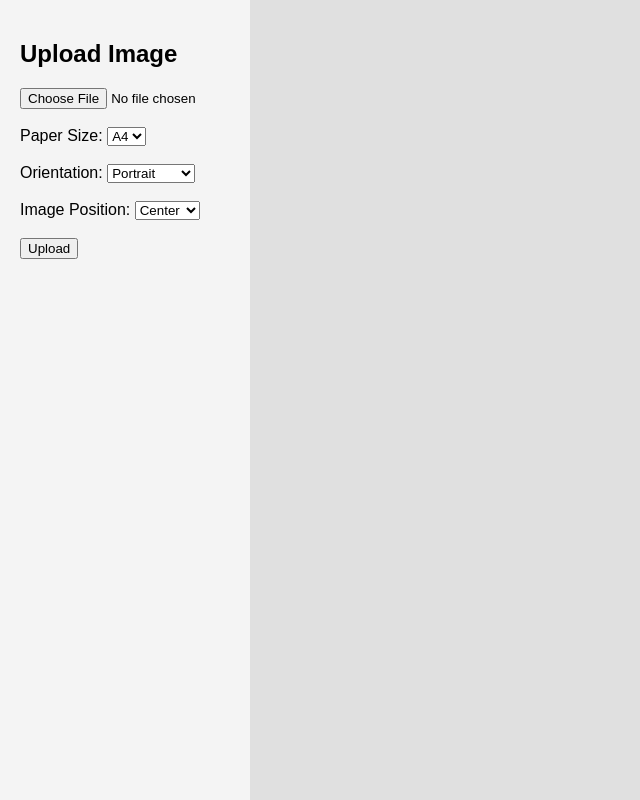
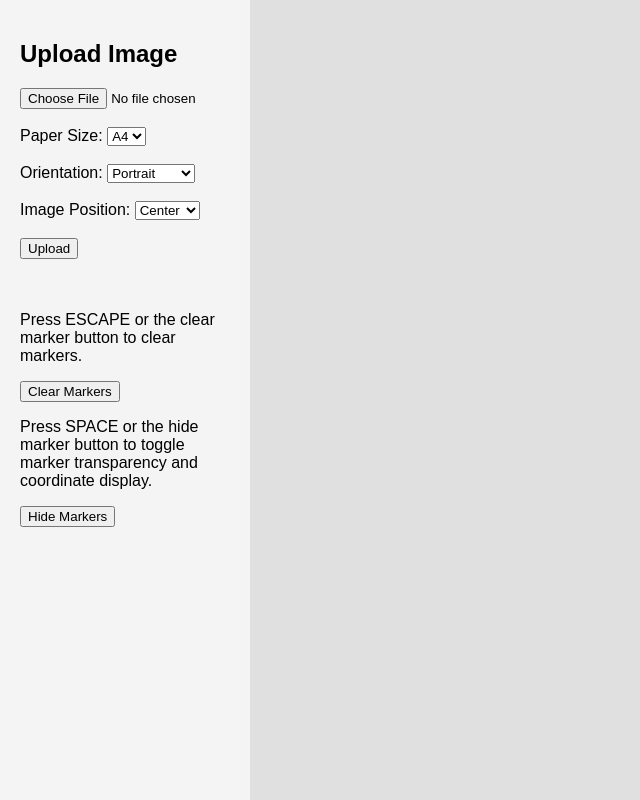
Before and after one commit to mr-shovel/tekentool, a Flask app: page / in a window 1280 px wide. Shown: the whole page, without its empty margins (0-640 px from the left). Run offline with Flask 3, Linux system fonts and the light colour scheme.

Commit message:
added transparency

```diff
--- a/templates/index.html
+++ b/templates/index.html
@@ -46,7 +46,7 @@
       justify-content: center;
       align-items: center;
       overflow: hidden;
-      position: relative; /* for positioning the tooltip and SVG overlay */
+      position: relative; /* for positioning tooltip and SVG overlay */
     }
     /* The paper element represents the physical page */
     #paper {
@@ -65,16 +65,16 @@
       object-fit: contain;
       display: block;
     }
-    /* SVG overlay for drawing fixed circles, labels, and the extended line */
+    /* SVG overlay for drawing fixed markers, labels, and lines */
     #overlay {
       position: absolute;
       top: 0;
       left: 0;
       width: 100%;
       height: 100%;
-      pointer-events: none; /* allow clicks to pass through */
+      pointer-events: none; /* allow mouse events to pass through */
     }
-    /* Coordinates tooltip styling */
+    /* Coordinates tooltip styling (for hover) */
     #coords {
       position: fixed;
       background: rgba(0, 0, 0, 0.7);
@@ -85,6 +85,12 @@
       pointer-events: none;
       font-size: 0.9em;
       z-index: 1000;
+    }
+    /* Styling for the Clear Markers button */
+    #clear-markers #hide-markers {
+      margin-top: 20px;
+      padding: 8px 12px;
+      font-size: 1em;
     }
   </style>
 </head>
@@ -115,20 +121,30 @@
         <option value="right">Right</option>
       </select>
       <br /><br />
+      <!-- (Label positioning and distance calculation features from previous steps were removed per instruction.) -->
       <button type="submit">Upload</button>
     </form>
+
+    <br /><br />
+    <p>Press ESCAPE or the clear marker button to clear markers.
+    </p>
+    <!-- Clear Markers button -->
+    <button id="clear-markers" type="button">Clear Markers</button>
+    <p>Press SPACE or the hide marker button to toggle marker transparency and coordinate display.</p>
+    <!-- Hide Markerts button -->
+    <button id="hide-markers" type="button">Hide Markers</button>
 </div>
 
   <div id="main">
     {% if uploaded_image %}
       <div id="canvas-container">
-        <!-- The paper element will have dimensions computed via JavaScript -->
+        <!-- The paper element's dimensions are computed via JavaScript -->
         <div id="paper">
           <img id="uploaded-image" src="{{ url_for('static', filename='uploads/' + uploaded_image) }}" alt="Uploaded Image">
-          <!-- SVG overlay for drawing fixed points, labels, and the extended line -->
+          <!-- SVG overlay for drawing markers and lines -->
           <svg id="overlay"></svg>
         </div>
-        <!-- Tooltip showing coordinates in mm from the paper's bottom-right -->
+        <!-- Tooltip showing hover coordinates -->
         <div id="coords">X: 0mm, Y: 0mm</div>
       </div>
     {% endif %}
@@ -142,8 +158,12 @@
       const orientationSelect = document.getElementById("orientation");
       const imagePositionSelect = document.getElementById("image-position");
       const overlay = document.getElementById("overlay");
+      const clearMarkersButton = document.getElementById("clear-markers");
+      const hideMarkersButton = document.getElementById("hide-markers");
 
-      // Global array for fixed points (each with x,y in paper pixel coordinates)
+      // Global state for toggling transparent mode.
+      let transparentMode = false;
+      // Array to store fixed points (each with x,y in paper pixel coordinates)
       let fixedPoints = [];
 
       // Update the dimensions of the paper element based on selected paper size and orientation.
@@ -168,11 +188,9 @@
             heightMM = 148;
           }
         }
-        // Get container dimensions.
         const container = document.getElementById("canvas-container");
         const containerRect = container.getBoundingClientRect();
         const paperRatio = widthMM / heightMM;
-        // Compute maximum display dimensions preserving aspect ratio.
         let displayWidth = containerRect.width;
         let displayHeight = containerRect.height;
         if (displayWidth / displayHeight > paperRatio) {
@@ -180,10 +198,8 @@
         } else {
           displayHeight = displayWidth / paperRatio;
         }
-        // Set paper element dimensions.
         paperElement.style.width = displayWidth + "px";
         paperElement.style.height = displayHeight + "px";
-        // Store the mm dimensions in data attributes for coordinate calculations.
         paperElement.dataset.widthmm = widthMM;
         paperElement.dataset.heightmm = heightMM;
       }
@@ -195,17 +211,17 @@
           paperElement.style.justifyContent = "center";
           paperElement.style.alignItems = "center";
         } else if (pos === "top") {
-          paperElement.style.justifyContent = "center";   // horizontally centered
-          paperElement.style.alignItems = "flex-start";     // top aligned
+          paperElement.style.justifyContent = "center";
+          paperElement.style.alignItems = "flex-start";
         } else if (pos === "bottom") {
-          paperElement.style.justifyContent = "center";   // horizontally centered
-          paperElement.style.alignItems = "flex-end";       // bottom aligned
+          paperElement.style.justifyContent = "center";
+          paperElement.style.alignItems = "flex-end";
         } else if (pos === "left") {
-          paperElement.style.justifyContent = "flex-start"; // left aligned
-          paperElement.style.alignItems = "center";         // vertically centered
+          paperElement.style.justifyContent = "flex-start";
+          paperElement.style.alignItems = "center";
         } else if (pos === "right") {
-          paperElement.style.justifyContent = "flex-end";   // right aligned
-          paperElement.style.alignItems = "center";         // vertically centered
+          paperElement.style.justifyContent = "flex-end";
+          paperElement.style.alignItems = "center";
         }
       }
 
@@ -213,13 +229,15 @@
       updatePaperDimensions();
       updateImagePosition();
 
-      // Update dimensions when paper size, orientation, or image position changes.
+      // Update paper dimensions or image position when selections change.
       paperSizeSelect.addEventListener("change", updatePaperDimensions);
       orientationSelect.addEventListener("change", updatePaperDimensions);
       imagePositionSelect.addEventListener("change", updateImagePosition);
 
-      // Mousemove: compute coordinates relative to the paper's bottom-right in mm.
+      // Hover: compute coordinates relative to paper's bottom-right in mm.
       paperElement.addEventListener("mousemove", (event) => {
+        // When in transparent mode, hide the hover coordinate tooltip.
+        if (transparentMode) return;
         const rect = paperElement.getBoundingClientRect();
         const mouseX = event.clientX - rect.left;
         const mouseY = event.clientY - rect.top;
@@ -237,47 +255,88 @@
         coords.style.display = "none";
       });
 
-      // Computes extended line endpoints that lie on the border of the paper.
+      // Compute extended line endpoints for two points.
       function computeExtendedLine(p1, p2, width, height) {
-        // Handle vertical line.
         if (p1.x === p2.x) {
           return { x1: p1.x, y1: 0, x2: p1.x, y2: height };
         }
-        // Handle horizontal line.
         if (p1.y === p2.y) {
           return { x1: 0, y1: p1.y, x2: width, y2: p1.y };
         }
         const slope = (p2.y - p1.y) / (p2.x - p1.x);
         const intercept = p1.y - slope * p1.x;
         const intersections = [];
-        // Left edge (x = 0)
         let yAtLeft = intercept;
         if (yAtLeft >= 0 && yAtLeft <= height) {
           intersections.push({ x: 0, y: yAtLeft });
         }
-        // Right edge (x = width)
         let yAtRight = slope * width + intercept;
         if (yAtRight >= 0 && yAtRight <= height) {
           intersections.push({ x: width, y: yAtRight });
         }
-        // Top edge (y = 0)
         let xAtTop = -intercept / slope;
         if (xAtTop >= 0 && xAtTop <= width) {
           intersections.push({ x: xAtTop, y: 0 });
         }
-        // Bottom edge (y = height)
         let xAtBottom = (height - intercept) / slope;
         if (xAtBottom >= 0 && xAtBottom <= width) {
           intersections.push({ x: xAtBottom, y: height });
         }
         if (intersections.length < 2) return null;
-        // For simplicity, take the first two valid intersections.
         return { x1: intersections[0].x, y1: intersections[0].y,
                  x2: intersections[1].x, y2: intersections[1].y };
       }
 
-      // On right-click, fixate the coordinate, draw an open circle and a label with a dark background.
-      // When two fixed points exist, draw the extended line.
+      // Convert an array of points into a smooth SVG path using Catmull-Rom to cubic Bézier conversion.
+      function catmullRom2Bezier(points, tension) {
+        if (points.length < 2) return "";
+        tension = tension || 0.5;
+        let d = `M ${points[0].x} ${points[0].y}`;
+        for (let i = 0; i < points.length - 1; i++) {
+          const p0 = i === 0 ? points[0] : points[i - 1];
+          const p1 = points[i];
+          const p2 = points[i + 1];
+          const p3 = (i + 2 < points.length) ? points[i + 2] : p2;
+          const bp1x = p1.x + ((p2.x - p0.x) / 6) * tension;
+          const bp1y = p1.y + ((p2.y - p0.y) / 6) * tension;
+          const bp2x = p2.x - ((p3.x - p1.x) / 6) * tension;
+          const bp2y = p2.y - ((p3.y - p1.y) / 6) * tension;
+          d += ` C ${bp1x} ${bp1y}, ${bp2x} ${bp2y}, ${p2.x} ${p2.y}`;
+        }
+        return d;
+      }
+
+      // Draw or update the line (straight or curved) through the fixed points.
+      function updateFixedLine() {
+        // Remove any existing fixed-line elements.
+        const existingLines = overlay.querySelectorAll('.fixed-line');
+        existingLines.forEach(line => line.remove());
+        if (fixedPoints.length < 2) return;
+        const rect = paperElement.getBoundingClientRect();
+        const svgNS = "http://www.w3.org/2000/svg";
+        let pathString = "";
+        if (fixedPoints.length === 2) {
+          const lineEndpoints = computeExtendedLine(fixedPoints[0], fixedPoints[1], rect.width, rect.height);
+          if (lineEndpoints) {
+            pathString = `M ${lineEndpoints.x1} ${lineEndpoints.y1} L ${lineEndpoints.x2} ${lineEndpoints.y2}`;
+          }
+        } else {
+          pathString = catmullRom2Bezier(fixedPoints, 0.5);
+        }
+        if (pathString) {
+          let pathElement = document.createElementNS(svgNS, "path");
+          pathElement.setAttribute("d", pathString);
+          pathElement.setAttribute("stroke", "rgba(0, 0, 255, 0.5)");
+          pathElement.setAttribute("stroke-width", "2");
+          pathElement.setAttribute("fill", "none");
+          pathElement.classList.add("fixed-line");
+          // If in transparent mode, set opacity to 0.75; otherwise full opacity.
+          pathElement.style.opacity = transparentMode ? "0.75" : "1";
+          overlay.appendChild(pathElement);
+        }
+      }
+
+      // On right-click, fixate the coordinate, draw an open circle and a label, then update the connecting line.
       paperElement.addEventListener("contextmenu", function(event) {
         event.preventDefault();
         const rect = paperElement.getBoundingClientRect();
@@ -285,18 +344,17 @@
         const y = event.clientY - rect.top;
         const widthMM = parseFloat(paperElement.dataset.widthmm);
         const heightMM = parseFloat(paperElement.dataset.heightmm);
-        // Convert the fixed pixel coordinates to mm relative to the bottom-right.
         const mmX = Math.round(((rect.width - x) / rect.width) * widthMM);
         const mmY = Math.round(((rect.height - y) / rect.height) * heightMM);
-
-        if (fixedPoints.length < 2) {
+        const svgNS = "http://www.w3.org/2000/svg";
+        // Save the fixed point.
         fixedPoints.push({ x: x, y: y });
-          const svgNS = "http://www.w3.org/2000/svg";
-          // Create a group to hold both the circle and its label.
+        // Create an SVG group to hold the marker and its label.
         let group = document.createElementNS(svgNS, "g");
         group.classList.add("fixed-point-group");
-
-          // Draw an open circle at the fixed point.
+        // Set the group's opacity based on transparentMode.
+        group.style.opacity = transparentMode ? "0.75" : "1";
+        // Draw an open circle.
         let circle = document.createElementNS(svgNS, "circle");
         circle.setAttribute("cx", x);
         circle.setAttribute("cy", y);
@@ -305,20 +363,17 @@
         circle.setAttribute("stroke", "red");
         circle.setAttribute("stroke-width", "2");
         group.appendChild(circle);
-
-          // Create the text label displaying the mm coordinates.
+        // Create the text label.
         let textLabel = document.createElementNS(svgNS, "text");
+        // Here we simply position the label 10px right and 10px above the marker.
+        // (You could expand this to allow custom offsets if needed.)
         textLabel.setAttribute("x", x + 10);
         textLabel.setAttribute("y", y - 10);
         textLabel.setAttribute("fill", "white");
         textLabel.setAttribute("font-size", "12");
         textLabel.textContent = `X: ${mmX}mm, Y: ${mmY}mm`;
         group.appendChild(textLabel);
-
-          // Append the group to the overlay.
-          overlay.appendChild(group);
-
-          // After the text is rendered, compute its bounding box and create a background rectangle.
+        // After rendering the text, add a dark background rectangle for readability.
         requestAnimationFrame(() => {
           const bbox = textLabel.getBBox();
           const padding = 2;
@@ -328,36 +383,50 @@
           rectBg.setAttribute("width", bbox.width + padding * 2);
           rectBg.setAttribute("height", bbox.height + padding * 2);
           rectBg.setAttribute("fill", "rgba(0, 0, 0, 0.7)");
-              // Insert the rectangle behind the text label.
           group.insertBefore(rectBg, textLabel);
         });
-
-          // When two fixed points exist, compute and draw the extended line.
-          if (fixedPoints.length === 2) {
-            let lineEndpoints = computeExtendedLine(fixedPoints[0], fixedPoints[1], rect.width, rect.height);
-            if (lineEndpoints) {
-              let line = document.createElementNS(svgNS, "line");
-              line.setAttribute("x1", lineEndpoints.x1);
-              line.setAttribute("y1", lineEndpoints.y1);
-              line.setAttribute("x2", lineEndpoints.x2);
-              line.setAttribute("y2", lineEndpoints.y2);
-              line.setAttribute("stroke", "rgba(0, 0, 255, 0.5)");
-              line.setAttribute("stroke-width", "2");
-              line.classList.add("fixed-line");
-              overlay.appendChild(line);
-            }
-          }
-        }
+        overlay.appendChild(group);
+        updateFixedLine();
       });
 
-      // When Escape is pressed, clear fixed coordinates and remove all drawn circles, labels, and lines.
-      document.addEventListener("keydown", function(event) {
-        if (event.key === "Escape") {
+      // Clear markers (and the associated line and labels) via Escape key or Clear Markers button.
+      function clearMarkers() {
         fixedPoints = [];
         while (overlay.firstChild) {
           overlay.removeChild(overlay.firstChild);
         }
       }
+
+      function hideMarkers(){
+        event.preventDefault();
+          transparentMode = !transparentMode;
+          // Update opacity of all marker groups and connecting lines.
+          document.querySelectorAll('.fixed-point-group, .fixed-line').forEach(el => {
+            el.style.opacity = transparentMode ? "0.20" : "1";
+          });
+          // In transparent mode, hide the hover coordinate tooltip.
+          if (transparentMode) {
+            coords.style.display = "none";
+          }
+      }
+
+      document.addEventListener("keydown", function(event) {
+        if (event.key === "Escape") {
+          clearMarkers();
+        }
+        // When space is pressed, toggle transparent mode.
+        if (event.key === " ") {
+            hideMarkers();
+
+        }
+      });
+
+      clearMarkersButton.addEventListener("click", function() {
+        clearMarkers();
+      });
+
+      hideMarkersButton.addEventListener("click", function() {
+        hideMarkers();
       });
     });
   </script>
```
Lines whose indentation alone changed are shown as unchanged.
